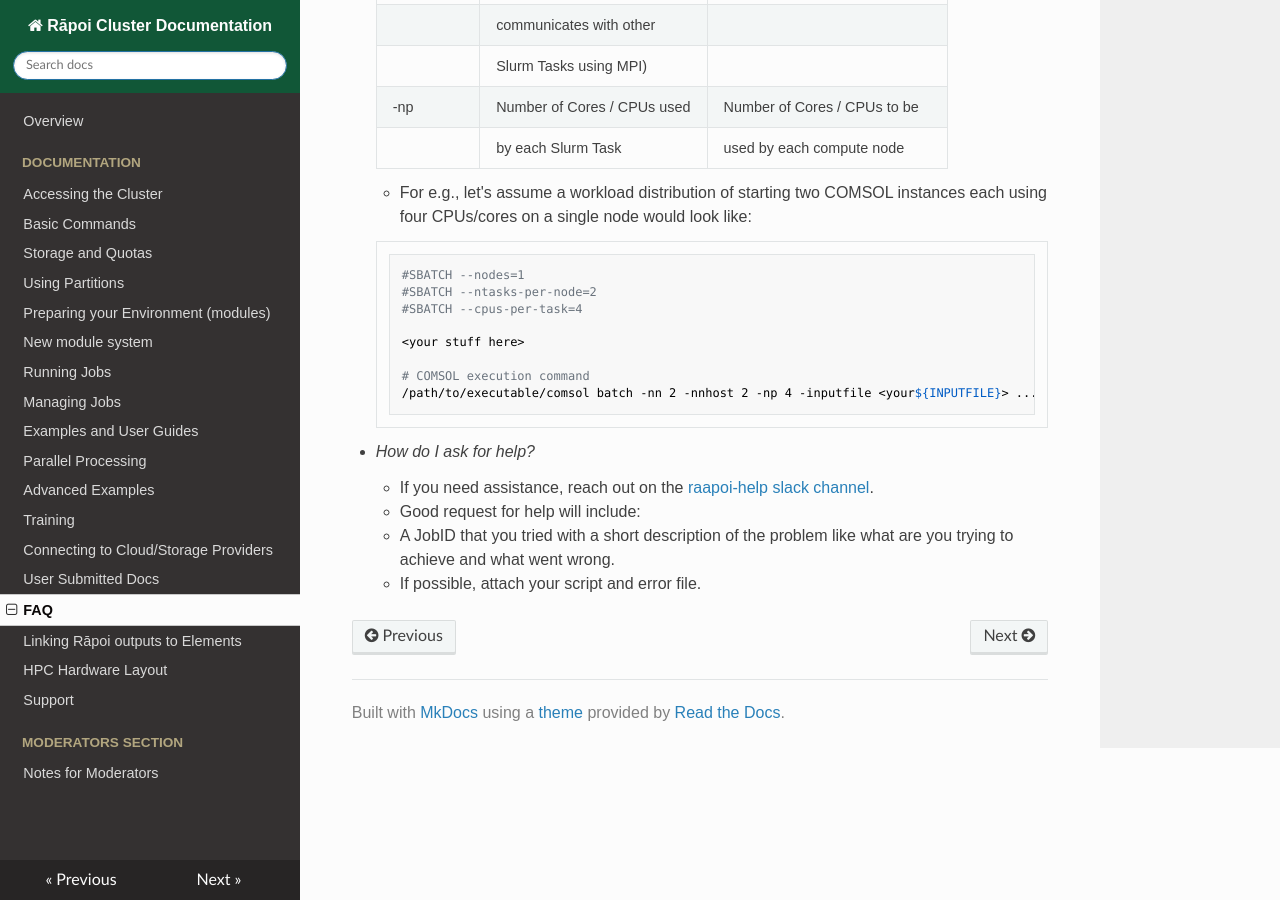
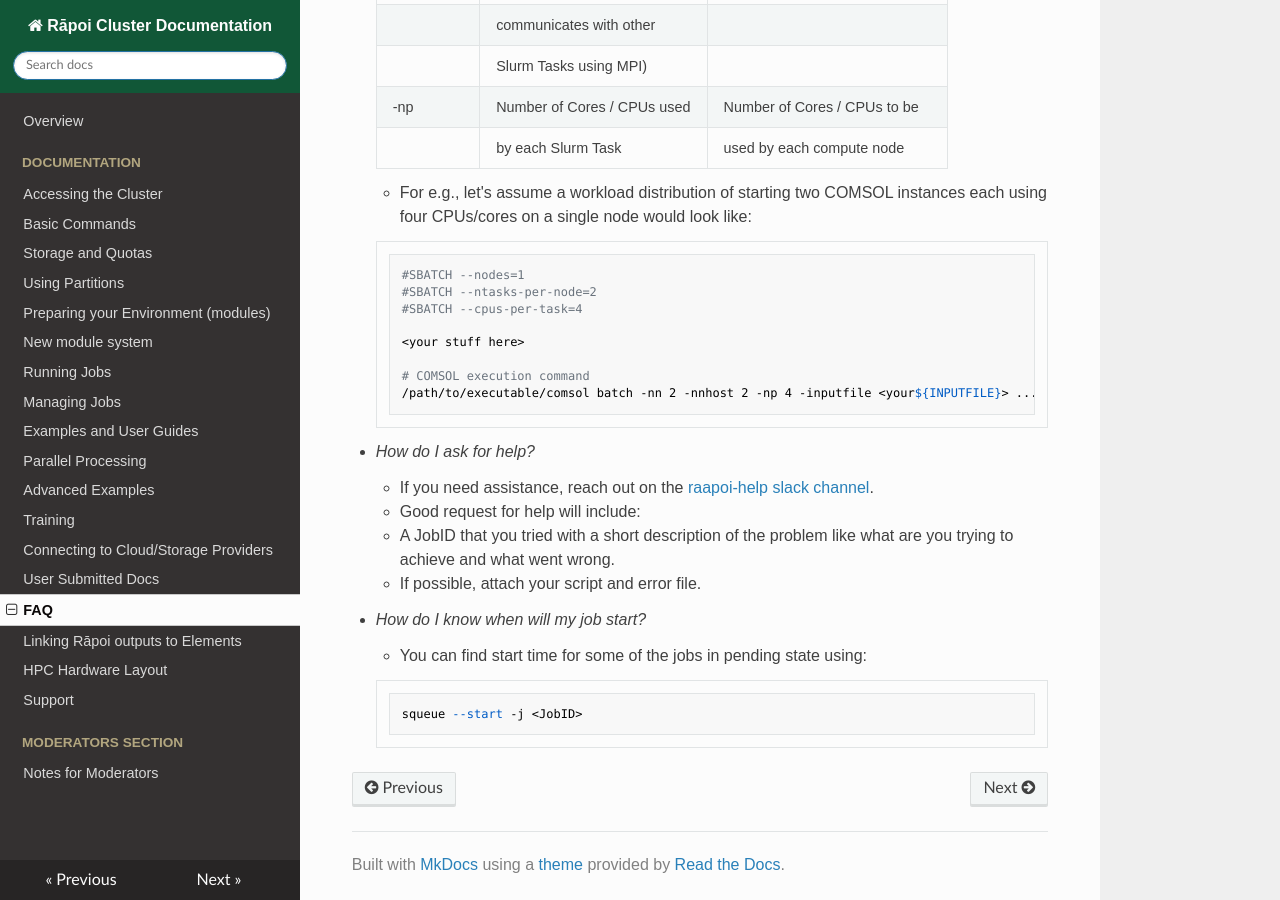
Before and after one commit to vuw-research-computing/raapoi-docs, an MkDocs documentation site: the page built from docs/faq.md, in a window 1280 px wide and 900 px high, scrolled down 2946 px. Built offline with MkDocs 1.6.1, drawn with Linux system fonts in a browser that asks for light colours; nearby versions of some CDN libraries; some web fonts are replaced.

Commit message:
Add How to find job start time

````diff
--- a/docs/faq.md
+++ b/docs/faq.md
@@ -109,3 +109,10 @@
     * Good request for help will include:
     * A JobID that you tried with a short description of the problem like what are you trying to achieve and what went wrong.
     * If possible, attach your script and error file.
+
+* *How do I know when will my job start?*
+    * You can find start time for some of the jobs in pending state using:
+
+    ```
+    squeue --start -j <JobID>
+    ```
````
